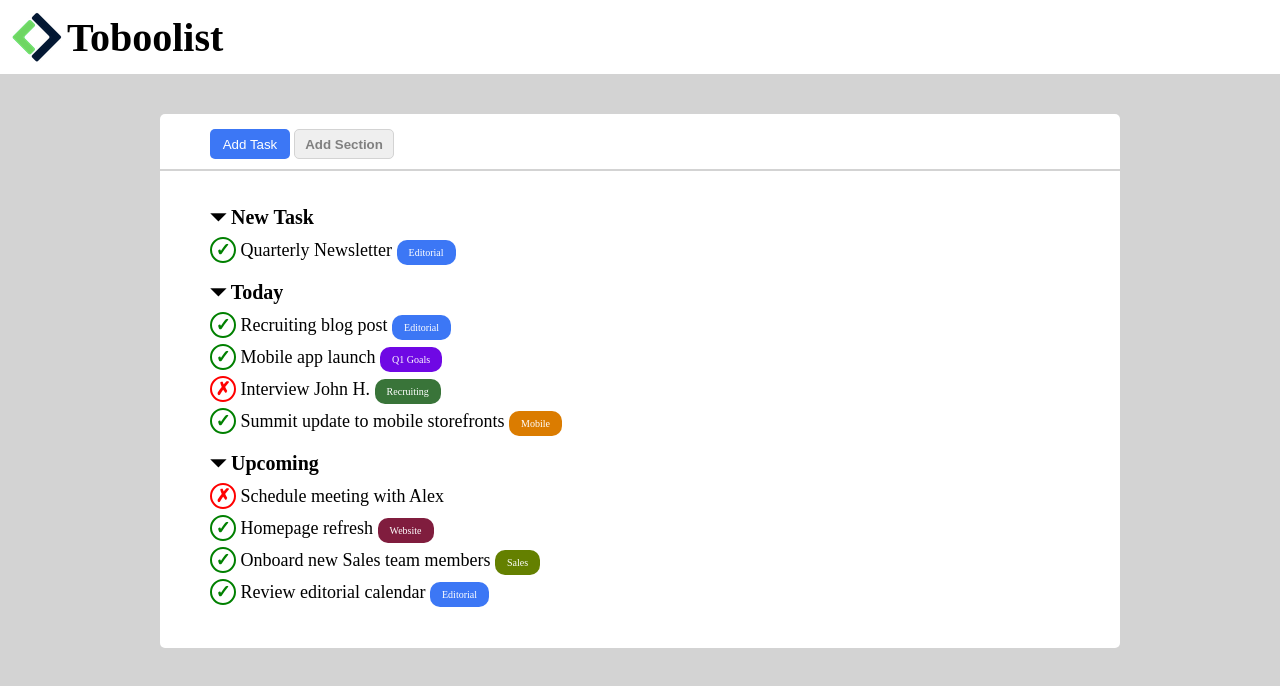
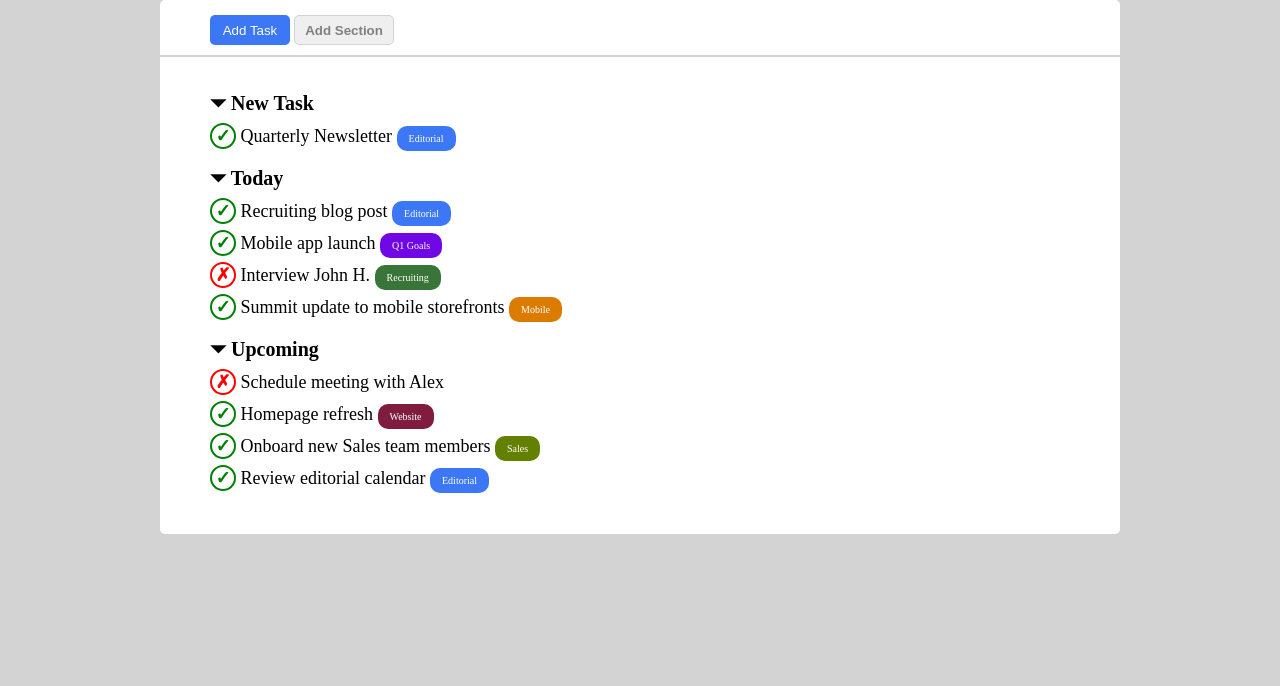
Before and after one commit to rinox3005/html-css-toboolist, a plain HTML site: page index.html in a window 1280 px wide. Drawn offline with Linux system fonts and the light colour scheme.

```diff
--- a/index.html
+++ b/index.html
@@ -7,11 +7,6 @@
     <link rel="stylesheet" href="./css/style.css">
     <title>Toboolist</title>
 </head>
-<!-- Header -->
-<header>
-    <img class="logo" src="./img/logo copia.png" alt="Logo">
-    <span class="text-logo">Toboolist</span>
-</header>
 
 <body class="bg-color">
 
```
